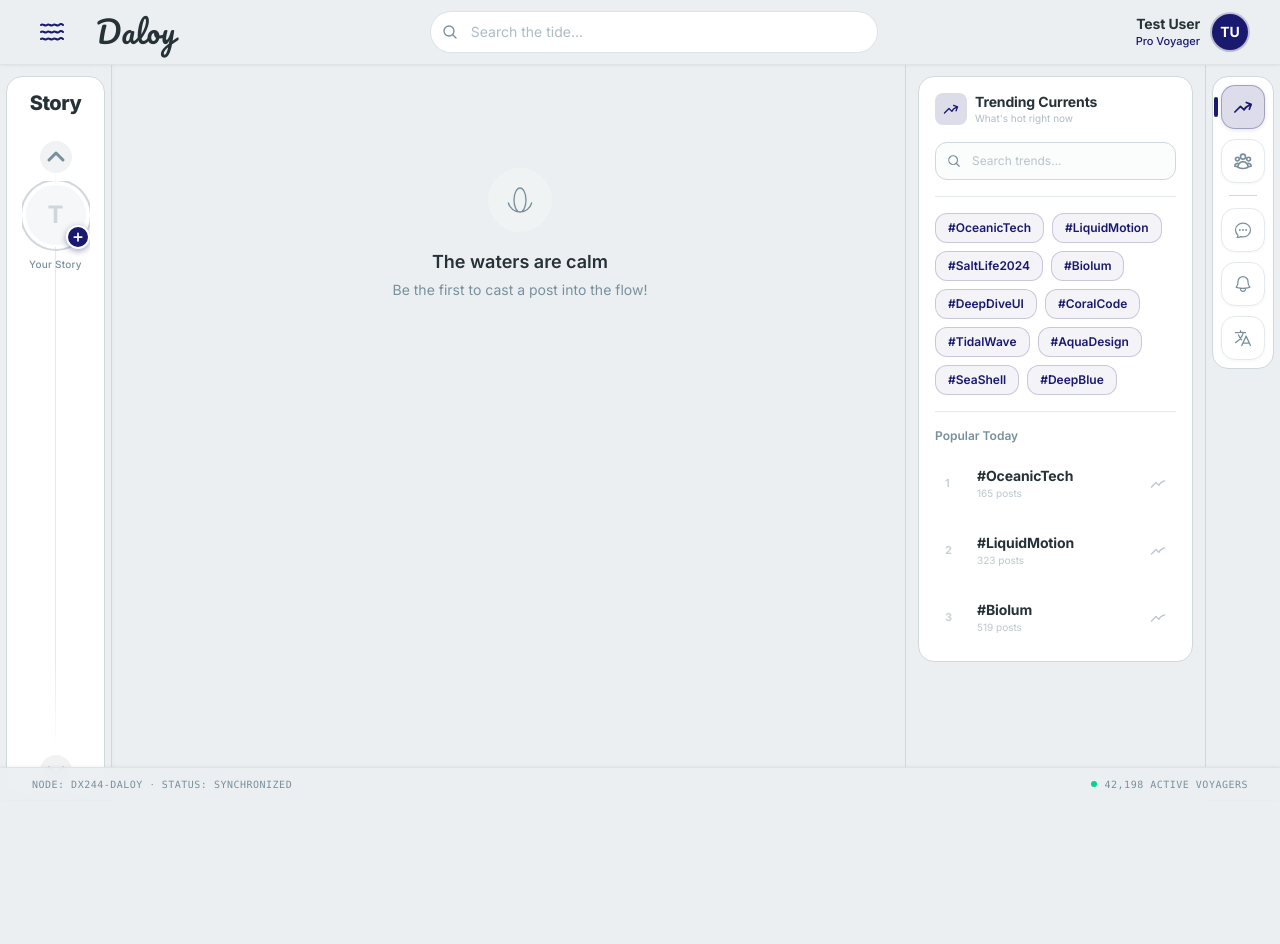
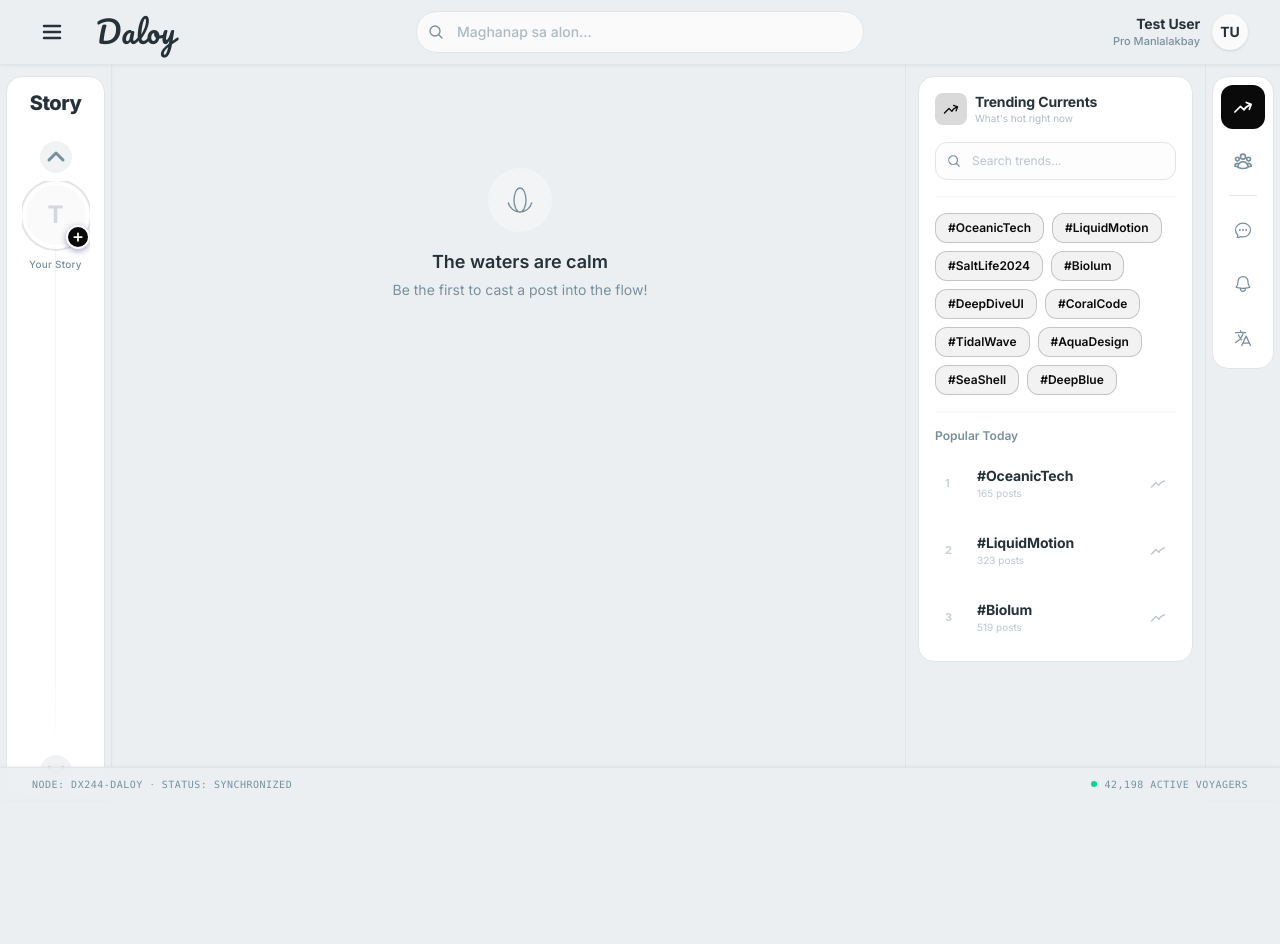
Before and after one commit to donnelsimbajon-design/Daloy, a Laravel app: page /app in a window 1280 px wide. Run offline with Laravel 12, Linux system fonts and the light colour scheme; the visitor is signed in with stand-in values (Sample User, id 1); data comes from the database, SQL or seed files in the repository; data that the repository does not hold is empty; style sheets or scripts are compiled from the project's sources; some libraries are stand-ins or nearby versions.

Commit message:
3/27/2026 11:28pm

```diff
--- a/resources/css/app.css
+++ b/resources/css/app.css
@@ -13,19 +13,22 @@
     /* DALOY Color Palette (Mist Gray & Midnight Blue) */
     --color-ocean-deep: #ECEFF1;
     --color-ocean-card: #FFFFFF;
-    --color-ocean-surface: #F5F7F8;
-    --color-ocean-border: #CFD8DC;
-    --color-ocean-hover: #E0E0E0;
+    --color-ocean-surface: #FAFAFA;
+    /* Zinc-50 */
+    --color-ocean-border: #E4E4E7;
+    /* Zinc-200 */
+    --color-ocean-hover: #F4F4F5;
 
-    /* Pre-computed solid divider colors (no alpha = crisp at any DPI) */
-    --color-ocean-divider: #DDE3E6;
-    --color-ocean-divider-subtle: #E4E9EC;
+    /* Proper subtle dividers */
+    --color-ocean-divider: #E4E4E7;
+    --color-ocean-divider-subtle: #F4F4F5;
 
-    /* Accents (Midnight Blue) */
-    --color-biolum: #191970;
-    --color-biolum-bright: #2A2A8F;
-    --color-biolum-dim: #0F0F50;
-    --color-biolum-glow: #191970;
+    /* Accents (Minimalist Monochrome) */
+    --color-biolum: #0A0A0A;
+    --color-biolum-bright: #262626;
+    --color-biolum-dim: #171717;
+    --color-biolum-glow: #0A0A0A;
+    --color-biolum-foreground: #FAFAFA;
 
     /* Text Colors */
     --color-ocean-text: #263238;
@@ -48,31 +60,43 @@
 }
 
 ::-webkit-scrollbar-thumb:hover {
-    background: var(--color-biolum-dim);
+    background: var(--color-ocean-text-dim);
 }
 
 ::selection {
-    background: rgba(25, 25, 112, 0.3);
-    color: #fff;
+    background: var(--color-biolum-bright);
+    color: var(--color-biolum-foreground);
 }
 
 /* ═══════ Global UI Polish ═══════ */
 
 /* Smooth transitions for all interactive elements */
-a, button, input, textarea, select {
+a,
+button,
+input,
+textarea,
+select {
     transition: all 0.2s cubic-bezier(0.4, 0, 0.2, 1);
+    -webkit-tap-highlight-color: transparent;
+    /* Remove mobile blue tap glow */
+    outline: none !important;
+    /* Remove browser default outline to prevent 'glowing' rings */
 }
 
-/* Refined focus ring for accessibility and polish */
-input:focus, textarea:focus, select:focus {
-    box-shadow: 0 0 0 3px rgba(25, 25, 112, 0.12);
+/* Simple, minimal focus outline for text inputs instead of a glowing shadow */
+input:focus,
+textarea:focus,
+select:focus {
+    border-color: var(--color-biolum) !important;
+    box-shadow: none !important;
 }
 
 /* Subtle card hover lift effect */
 .hover-lift {
     transition: transform 0.25s cubic-bezier(0.4, 0, 0.2, 1),
-                box-shadow 0.25s cubic-bezier(0.4, 0, 0.2, 1);
+        box-shadow 0.25s cubic-bezier(0.4, 0, 0.2, 1);
 }
+
 .hover-lift:hover {
     transform: translateY(-1px);
 }
--- a/resources/js/Components/NavDrawer.jsx
+++ b/resources/js/Components/NavDrawer.jsx
@@ -2,48 +2,39 @@ import React, { useState, useEffect, useRef } from 'react';
 import { Link, usePage, router } from '@inertiajs/react';
 import { useLanguage } from '@/Contexts/LanguageContext';
 
-// Wavy burger icon — three animated wave lines
+// Minimalist animated burger icon
 function WavyBurgerIcon({ isOpen }) {
     return (
         <svg
             width="24"
-            height="20"
-            viewBox="0 0 24 20"
+            height="24"
+            viewBox="0 0 24 24"
             fill="none"
-            className="text-biolum transition-all duration-300"
+            className="text-ocean-text transition-all duration-300"
         >
-            {/* Top wave */}
+            {/* Top line */}
             <path
-                d={isOpen
-                    ? "M4 10L20 10"
-                    : "M1 3C3 1 5 5 7 3C9 1 11 5 13 3C15 1 17 5 19 3C21 1 23 3 23 3"
-                }
+                d="M4 6H20"
                 stroke="currentColor"
-                strokeWidth="2"
+                strokeWidth="2.5"
                 strokeLinecap="round"
-                className={`transition-all duration-300 origin-center ${isOpen ? 'translate-y-0 rotate-45' : ''}`}
+                className={`transition-all duration-300 origin-center ${isOpen ? 'translate-y-[6px] rotate-45' : ''}`}
             />
-            {/* Middle wave */}
+            {/* Middle line */}
             <path
-                d={isOpen
-                    ? "M4 10L20 10"
-                    : "M1 10C3 8 5 12 7 10C9 8 11 12 13 10C15 8 17 12 19 10C21 8 23 10 23 10"
-                }
+                d="M4 12H20"
                 stroke="currentColor"
-                strokeWidth="2"
+                strokeWidth="2.5"
                 strokeLinecap="round"
-                className={`transition-all duration-300 ${isOpen ? 'opacity-0 scale-0' : 'opacity-100'}`}
+                className={`transition-all duration-300 ${isOpen ? 'opacity-0 scale-x-0' : 'opacity-100 scale-x-100'}`}
             />
-            {/* Bottom wave */}
+            {/* Bottom line */}
             <path
-                d={isOpen
-                    ? "M4 10L20 10"
-                    : "M1 17C3 15 5 19 7 17C9 15 11 19 13 17C15 15 17 19 19 17C21 15 23 17 23 17"
-                }
+                d="M4 18H20"
                 stroke="currentColor"
-                strokeWidth="2"
+                strokeWidth="2.5"
                 strokeLinecap="round"
-                className={`transition-all duration-300 origin-center ${isOpen ? 'translate-y-0 -rotate-45' : ''}`}
+                className={`transition-all duration-300 origin-center ${isOpen ? '-translate-y-[6px] -rotate-45' : ''}`}
             />
         </svg>
     );
--- a/resources/js/Components/ReefPanel.jsx
+++ b/resources/js/Components/ReefPanel.jsx
@@ -73,7 +73,7 @@ function TrendingPanel() {
                     {filtered.length > 0 ? filtered.map((tag) => (
                         <button
                             key={tag}
-                            className="px-3 py-1.5 rounded-xl text-xs font-semibold text-biolum bg-biolum/5 border border-biolum/20 hover:bg-biolum hover:text-ocean-deep hover:border-biolum transition-colors"
+                            className="px-3 py-1.5 rounded-xl text-xs font-semibold text-biolum bg-biolum/5 border border-biolum/20 hover:bg-biolum hover:text-white hover:border-biolum transition-colors"
                         >
                             {tag}
                         </button>
@@ -148,7 +148,7 @@ function GroupsPanel() {
                                 <p className="text-[11px] text-ocean-text-dim/60">{group.members} members · {group.active} active</p>
                             </div>
                         </div>
-                        <button className="px-4 py-1.5 rounded-xl text-xs font-semibold text-ocean-deep bg-biolum hover:bg-biolum-bright transition-colors">
+                        <button className="px-4 py-1.5 rounded-xl text-xs font-semibold text-white bg-biolum hover:bg-biolum-bright transition-colors">
                             Join
                         </button>
                     </div>
--- a/resources/js/Components/TopNav.jsx
+++ b/resources/js/Components/TopNav.jsx
@@ -34,14 +34,14 @@ export default function TopNav() {
     return (
         <>
             <nav className="fixed top-0 left-0 right-0 z-40 bg-ocean-deep/95 backdrop-blur-md border-b border-ocean-divider shadow-[0_1px_2px_rgba(0,0,0,0.04),0_2px_6px_rgba(0,0,0,0.015)]">
-                <div className="max-w-7xl mx-auto px-4 sm:px-6 lg:px-8">
-                    <div className="flex items-center justify-between h-16">
+                <div className="w-full px-4 sm:px-6 lg:px-8">
+                    <div className="flex items-center h-16 relative w-full">
 
-                        {/* Logo & Burger */}
+                        {/* Logo & Burger (Left Corner) */}
                         <div className="flex items-center gap-4">
                             <button
                                 onClick={() => setIsDrawerOpen(true)}
-                                className="p-2 rounded-xl text-biolum hover:bg-biolum/10 transition-colors focus:outline-none"
+                                className="p-2 rounded-xl text-ocean-text group hover:bg-ocean-surface transition-colors focus:outline-none"
                                 aria-label="Open menu"
                                 id="topnav-burger-btn"
                             >
@@ -49,12 +49,12 @@ export default function TopNav() {
                             </button>
 
                             <Link href="/" className="flex items-center gap-0 group">
-                                <span className="text-3xl font-medium text-ocean-text tracking-wide group-hover:text-biolum transition-colors ml-2" style={{ fontFamily: '"Pacifico", cursive' }}>Daloy</span>
+                                <span className="text-3xl font-medium text-ocean-text tracking-wide group-hover:opacity-80 transition-colors ml-2" style={{ fontFamily: '"Pacifico", cursive' }}>Daloy</span>
                             </Link>
                         </div>
 
-                        {/* Search Bar — desktop */}
-                        <form onSubmit={handleSearchSubmit} className="hidden md:flex flex-1 max-w-sm lg:max-w-md mx-8 transition-all">
+                        {/* Search Bar — desktop (Perfectly Centered) */}
+                        <form onSubmit={handleSearchSubmit} className="hidden md:flex absolute left-1/2 -translate-x-1/2 w-full max-w-md transition-all">
                             <div className="relative w-full">
                                 <div className="absolute inset-y-0 left-0 pl-3 flex items-center pointer-events-none">
                                     <svg className="w-4 h-4 text-ocean-text-dim" fill="none" viewBox="0 0 24 24" strokeWidth={2} stroke="currentColor">
@@ -66,8 +66,8 @@ export default function TopNav() {
                                     type="text"
                                     value={searchQuery}
                                     onChange={handleSearch}
-                                    placeholder={t('Search the tide...')}
-                                    className="w-full pl-10 pr-4 py-2.5 bg-ocean-card border border-ocean-border/70 rounded-full text-sm text-ocean-text placeholder-ocean-text-dim/60 focus:outline-none focus:border-biolum/40 focus:ring-1 focus:ring-biolum/20 transition-all"
+                                    placeholder={t('Maghanap sa alon...')}
+                                    className="w-full pl-10 pr-4 py-2.5 bg-ocean-surface border border-ocean-border rounded-full text-sm text-ocean-text placeholder-ocean-text-dim/60 focus:outline-none focus:border-opacity-50 transition-all font-medium"
                                 />
                             </div>
                         </form>
@@ -82,33 +82,33 @@ export default function TopNav() {
                                         value={searchQuery}
                                         onChange={handleSearch}
                                         placeholder={t('Search...')}
-                                        className="w-full pl-4 pr-10 py-2 bg-ocean-card border border-ocean-border rounded-full text-sm text-ocean-text focus:outline-none"
+                                        className="w-full pl-4 pr-10 py-2 bg-ocean-surface border border-ocean-border rounded-full text-sm text-ocean-text focus:outline-none"
                                     />
                                 </form>
                                 <button onClick={() => setIsMobileSearchOpen(false)} className="text-ocean-text-dim text-xs font-bold uppercase tracking-wider">Cancel</button>
                             </div>
                         )}
 
-                        {/* Right Icons */}
-                        <div className="flex items-center gap-1 sm:gap-2">
+                        {/* Right Icons (Pushed to the Far Right) */}
+                        <div className="flex items-center gap-1 sm:gap-2 ml-auto">
                             {/* Mobile Search Button */}
                             <button
                                 onClick={() => setIsMobileSearchOpen(true)}
-                                className="md:hidden p-2.5 text-ocean-text-muted hover:text-biolum"
+                                className="md:hidden p-2.5 text-ocean-text-muted hover:text-ocean-text"
                             >
                                 <svg className="w-5 h-5" fill="none" viewBox="0 0 24 24" strokeWidth={2} stroke="currentColor"><path strokeLinecap="round" strokeLinejoin="round" d="m21 21-5.197-5.197m0 0A7.5 7.5 0 1 0 5.196 5.196a7.5 7.5 0 0 0 10.607 10.607Z" /></svg>
                             </button>
 
-                            {/* Profile Avatar — aligned right, no separator */}
+                            {/* Profile Avatar */}
                             <div className="flex items-center gap-3 ml-1">
                                 <Link href={user ? `/users/${user.id}` : '#'} className="text-right hidden lg:block group">
-                                    <p className="text-sm font-bold text-ocean-text leading-tight group-hover:text-biolum transition-colors tracking-[-0.01em]">{user?.name || 'Guest'}</p>
-                                    <p className="text-[11px] text-biolum font-medium">{t('Pro Voyager')}</p>
+                                    <p className="text-sm font-bold text-ocean-text leading-tight group-hover:opacity-80 transition-opacity tracking-[-0.01em]">{user?.name || 'Guest'}</p>
+                                    <p className="text-[11px] text-ocean-text-dim font-medium">{t('Pro Manlalakbay')}</p>
                                 </Link>
                                 <Link
                                     href={user ? `/users/${user.id}` : '#'}
                                     id="topnav-profile-avatar"
-                                    className="w-9 h-9 rounded-full bg-biolum flex items-center justify-center text-white font-bold text-sm ring-2 ring-biolum/20 hover:ring-biolum/50 transition-all overflow-hidden shadow-sm"
+                                    className="w-9 h-9 rounded-full bg-ocean-surface flex items-center justify-center text-ocean-text font-bold text-sm ring-2 ring-transparent hover:ring-ocean-border transition-all overflow-hidden shadow-sm"
                                 >
                                     {user?.profile_picture
                                         ? <img src={user.profile_picture} alt={user.name} className="w-full h-full object-cover" />
--- a/resources/js/Layouts/MainLayout.jsx
+++ b/resources/js/Layouts/MainLayout.jsx
@@ -47,7 +47,7 @@ export default function MainLayout({ children }) {
             <TopNav />
 
             {/* Main Content Area */}
-            <main className="pt-20 pb-16 max-w-[1536px] mx-auto px-4 sm:px-6 lg:px-8">
+            <main className="pt-20 pb-16 max-w-[1536px] mx-auto px-0 sm:px-6 lg:px-8 w-full overflow-x-hidden relative">
                 {children}
             </main>
 
--- a/resources/js/Pages/Conversations.jsx
+++ b/resources/js/Pages/Conversations.jsx
@@ -288,7 +288,7 @@ export default function Conversations() {
                                             <span className="text-[10px] font-bold text-biolum cursor-pointer uppercase hover:opacity-80">View All</span>
                                         </div>
                                         <div className="grid grid-cols-3 gap-2">
-                                            {[1,2,3,4,5,6].map(i => (
+                                            {[1, 2, 3, 4, 5, 6].map(i => (
                                                 <div key={i} className="aspect-square bg-ocean-card border border-ocean-border rounded-xl overflow-hidden relative group cursor-pointer hover:border-biolum/50 transition-all shadow-sm">
                                                     <img src={`https://picsum.photos/seed/${otherUser.id + i}/150`} className="w-full h-full object-cover mix-blend-luminosity opacity-80 group-hover:opacity-100 group-hover:mix-blend-normal transition-all" />
                                                 </div>
--- a/resources/js/Pages/Dashboard.jsx
+++ b/resources/js/Pages/Dashboard.jsx
@@ -185,19 +185,16 @@ export default function Dashboard({ posts }) {
     const RailButton = ({ panel, title, icon, badge }) => (
         <button
             onClick={() => switchPanel(panel)}
-            className={`w-11 h-11 rounded-[14px] flex items-center justify-center transition-all duration-300 group relative ${activePanel === panel
-                ? 'bg-biolum/15 border border-biolum/30 shadow-[0_1px_4px_rgba(25,25,112,0.12)]'
-                : 'bg-ocean-card/70 border border-ocean-divider-subtle hover:border-biolum/25 hover:bg-ocean-card shadow-[0_1px_3px_rgba(0,0,0,0.04)]'
+            className={`w-11 h-11 rounded-xl flex items-center justify-center transition-colors group relative ${activePanel === panel
+                ? 'bg-biolum text-ocean-card'
+                : 'bg-ocean-card text-ocean-text-dim hover:bg-ocean-surface hover:text-ocean-text'
                 }`}
             title={title}
         >
-            <svg className={`w-5 h-5 transition-colors duration-200 ${activePanel === panel ? 'text-biolum' : 'text-ocean-text-dim group-hover:text-biolum'}`}
+            <svg className="w-5 h-5 transition-colors"
                 fill="none" viewBox="0 0 24 24" strokeWidth={icon.strokeWidth || 2} stroke="currentColor">
                 <path strokeLinecap="round" strokeLinejoin="round" d={icon.path} />
             </svg>
-            {activePanel === panel && (
-                <div className="absolute left-0 top-1/2 -translate-y-1/2 -translate-x-2 w-1 h-5 bg-biolum rounded-full" />
-            )}
             {badge > 0 && (
                 <span className="absolute -top-0.5 -right-0.5 min-w-[16px] h-4 px-0.5 bg-biolum text-white text-[9px] font-bold rounded-full flex items-center justify-center leading-none animate-pulse">
                     {badge > 99 ? '99+' : badge}
--- a/resources/js/Pages/UserProfile.jsx
+++ b/resources/js/Pages/UserProfile.jsx
@@ -195,7 +195,7 @@ export default function UserProfile() {
                         {loading === 'follow' ? '...' : 'Pending'}
                     </button>
                 ) : (
-                    <button onClick={handleFollow} disabled={loading === 'follow'} className="inline-flex items-center gap-2 px-5 py-2 rounded-xl bg-biolum text-ocean-deep text-sm font-semibold hover:bg-biolum-bright transition-colors disabled:opacity-50">
+                    <button onClick={handleFollow} disabled={loading === 'follow'} className="inline-flex items-center gap-2 px-5 py-2 rounded-xl bg-biolum text-white text-sm font-semibold hover:bg-biolum-bright transition-colors disabled:opacity-50">
                         <svg className="w-5 h-5" fill="none" viewBox="0 0 24 24" strokeWidth={2.5} stroke="currentColor"><path strokeLinecap="round" strokeLinejoin="round" d="M12 4.5v15m7.5-7.5h-15" /></svg>
                         {loading === 'follow' ? '...' : 'Follow'}
                     </button>
@@ -211,7 +211,7 @@ export default function UserProfile() {
                         {loading === 'friend' ? '...' : 'Request Sent'}
                     </button>
                 ) : friendshipStatus === 'received' ? (
-                    <button onClick={acceptFriendRequest} disabled={loading === 'friend'} className="inline-flex items-center gap-2 px-5 py-2 rounded-xl bg-biolum text-ocean-deep text-sm font-semibold hover:bg-biolum-bright transition-colors disabled:opacity-50">
+                    <button onClick={acceptFriendRequest} disabled={loading === 'friend'} className="inline-flex items-center gap-2 px-5 py-2 rounded-xl bg-biolum text-white text-sm font-semibold hover:bg-biolum-bright transition-colors disabled:opacity-50">
                         {loading === 'friend' ? '...' : 'Accept Request'}
                     </button>
                 ) : (
--- a/resources/views/app.blade.php
+++ b/resources/views/app.blade.php
@@ -2,7 +2,7 @@
 <html lang="{{ str_replace('_', '-', app()->getLocale()) }}">
     <head>
         <meta charset="utf-8">
-        <meta name="viewport" content="width=device-width, initial-scale=1">
+        <meta name="viewport" content="width=device-width, initial-scale=1, maximum-scale=1, user-scalable=0">
         <meta name="csrf-token" content="{{ csrf_token() }}">
 
         <title>{{ config('app.name', 'DALOY') }}</title>
```
Also changed, not shown: other parts of resources/css/app.css (+46 -22 lines).
